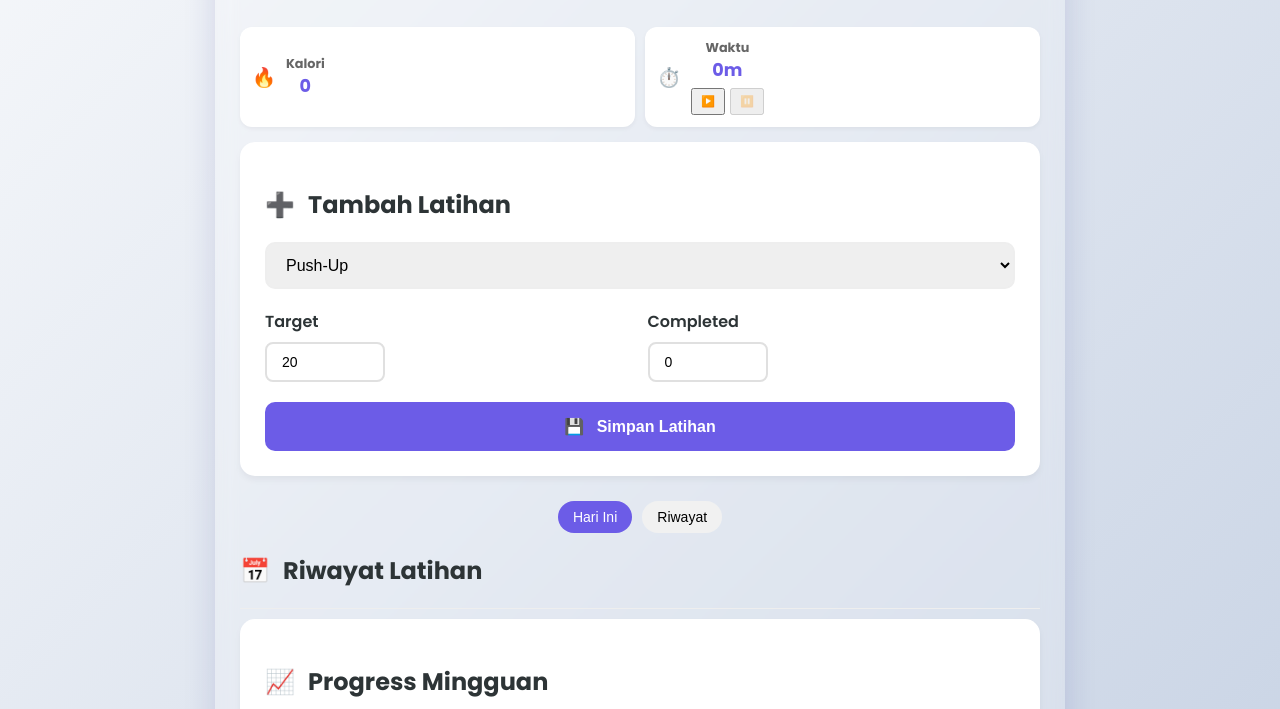
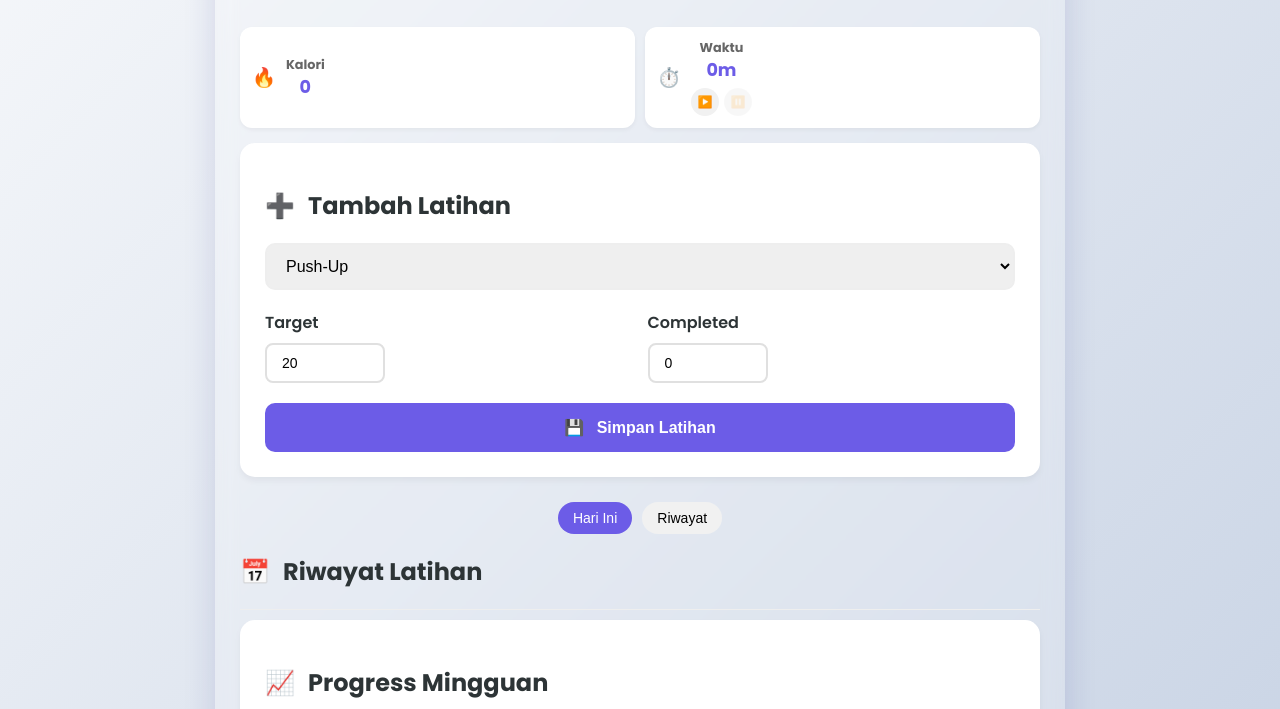
Before and after one commit to rogrog8/fitnes, a plain HTML site: page index.html in a window 1280 px wide. Shown: the part 91-800 px from the top of the page. Drawn offline with nearby package versions, Linux system fonts and the light colour scheme.

Commit message:
Update style.css

```diff
--- a/style.css
+++ b/style.css
@@ -112,8 +112,27 @@ body {
 }
 
 .timer-btn {
-  padding: 5px 8px;
-  font-size: 0.7rem;
+  background: #f1f1f1;
+  border: none;
+  border-radius: 50%;
+  width: 28px;
+  height: 28px;
+  display: flex;
+  align-items: center;
+  justify-content: center;
+  font-size: 12px;
+  cursor: pointer;
+  transition: all 0.2s;
+}
+
+.timer-btn:hover {
+  background: #6c5ce7;
+  color: white;
+}
+
+.timer-btn:disabled {
+  opacity: 0.5;
+  cursor: not-allowed;
 }
 
 /* Responsive Adjustments */
```
